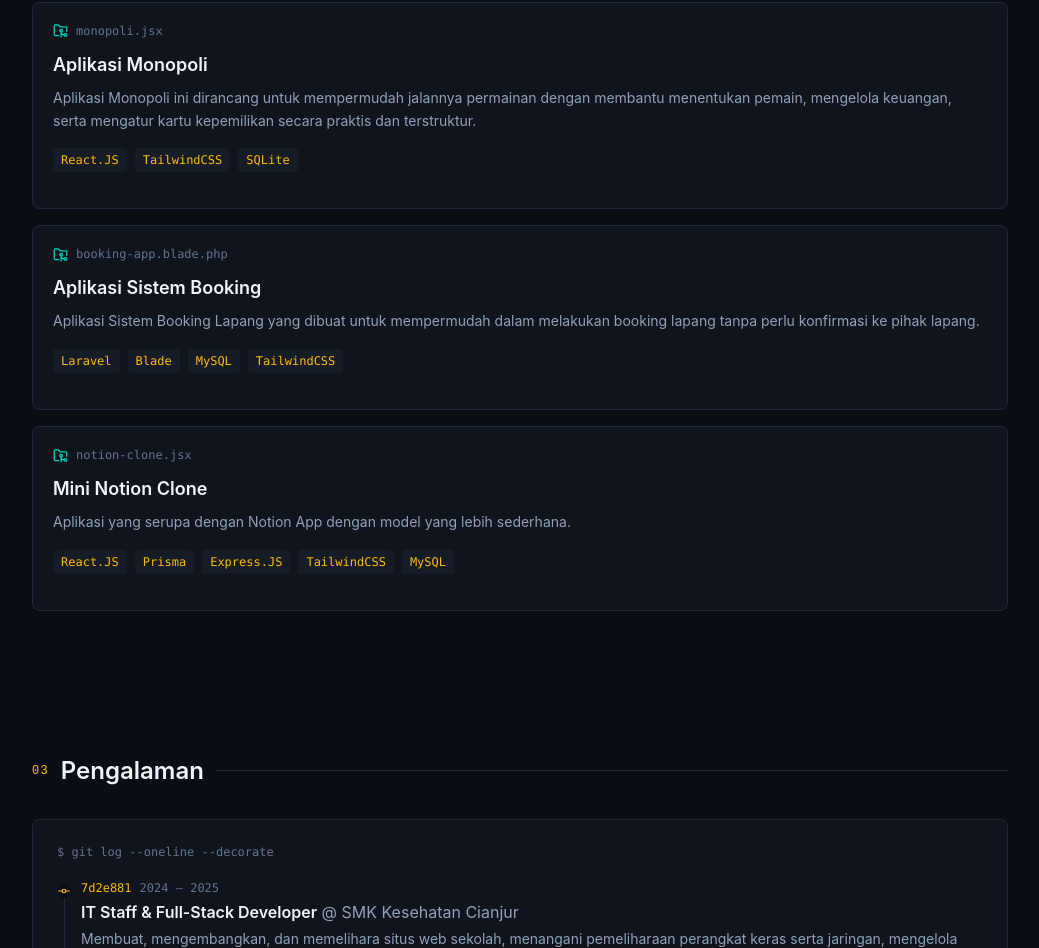
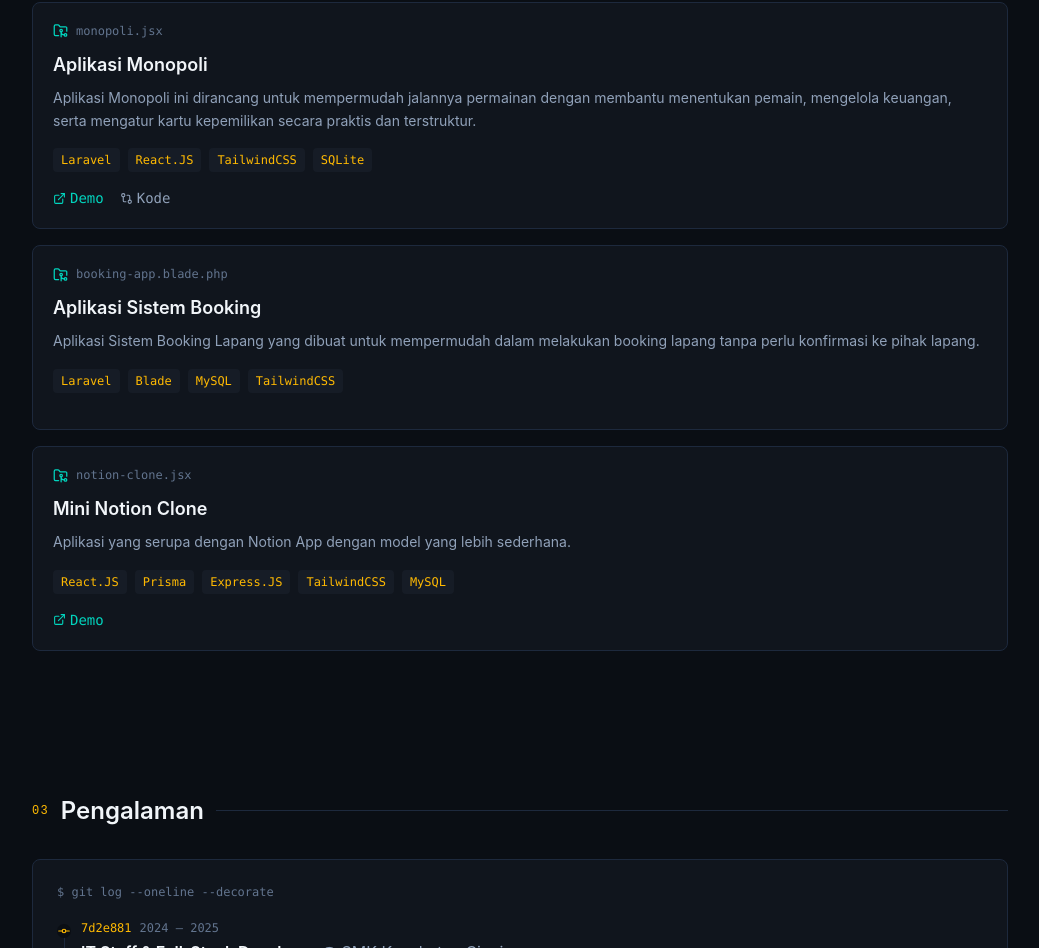
Before and after one commit to MuhHilmi/muhhilmi.github.io, a React (Vite) app: page / in a window 1280 px wide. Shown: the part 1697-2645 px from the top of the page, without its empty margins (120-1159 px from the left). Built offline with nearby package versions, Linux system fonts and the light colour scheme.

Commit message:
feat: update project details for Monopoli and Mini Notion Clone; add demo links and repository URLs

```diff
--- a/src/data/portfolio.js
+++ b/src/data/portfolio.js
@@ -37,9 +37,9 @@ export const PROJECT = [
         file: "monopoli.jsx",
         title: "Aplikasi Monopoli",
         description: "Aplikasi Monopoli ini dirancang untuk mempermudah jalannya permainan dengan membantu menentukan pemain, mengelola keuangan, serta mengatur kartu kepemilikan secara praktis dan terstruktur.",
-        stack: ["React.JS", "TailwindCSS", "SQLite"],
-        demo: "#",
-        repo: "#",
+        stack: ["Laravel", "React.JS", "TailwindCSS", "SQLite"],
+        demo: "https://monopoli.freehosting.dev",
+        repo: "https://github.com/MuhHilmi/MonopoliApp",
     },
     {
         id: 4,
@@ -56,7 +56,7 @@ export const PROJECT = [
         title: "Mini Notion Clone",
         description: "Aplikasi yang serupa dengan Notion App dengan model yang lebih sederhana.",
         stack: ["React.JS", "Prisma", "Express.JS", "TailwindCSS", "MySQL"],
-        demo: "#",
+        demo: "https://mini-notion-clone-five.vercel.app/",
         repo: "#",
     },
 ];
```
